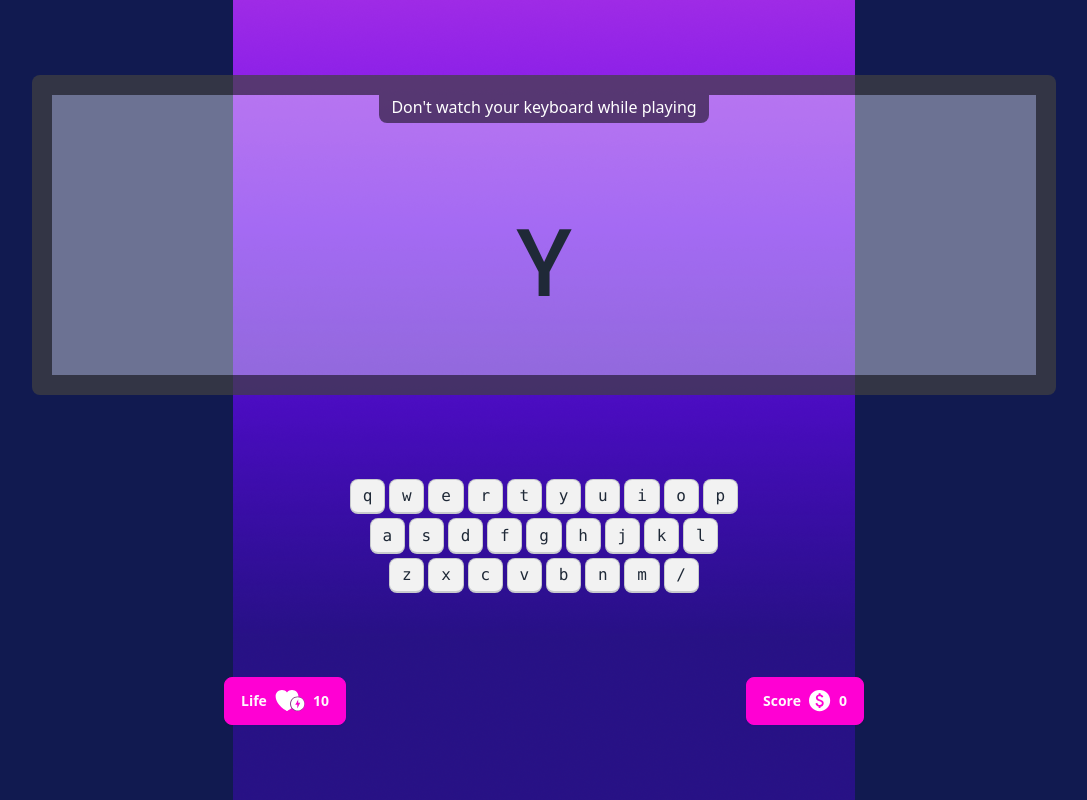
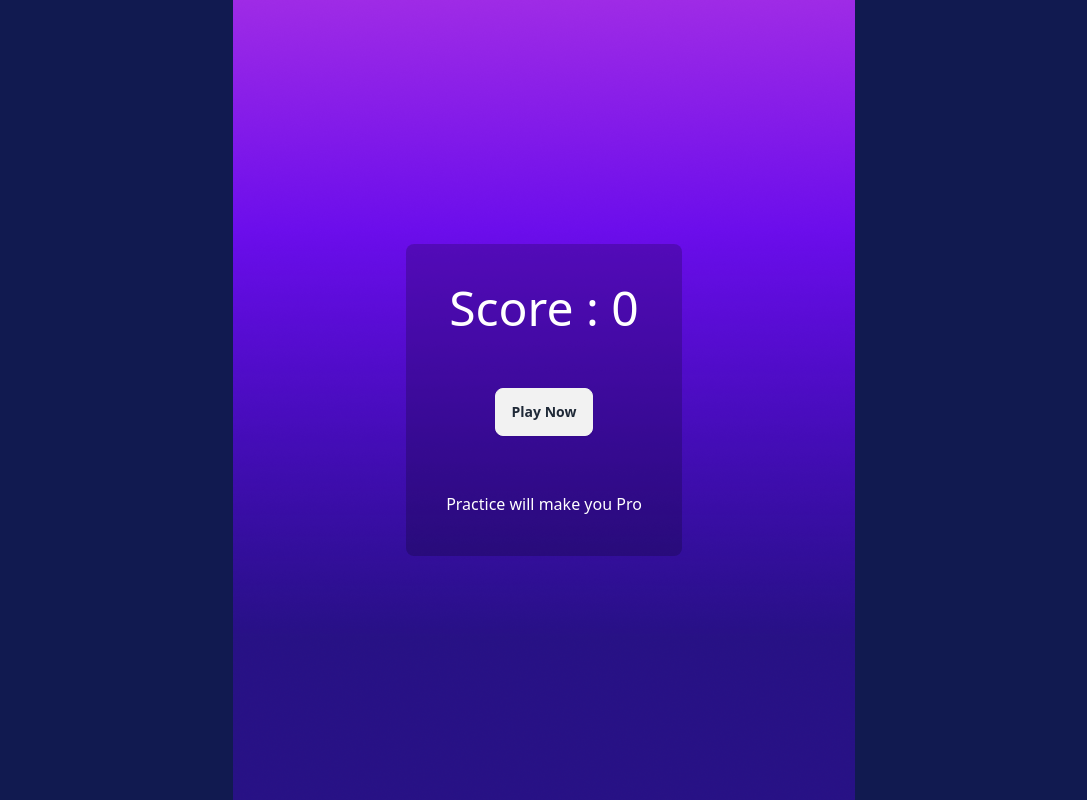
Before and after one commit to RonySorkerr/alpha_Clash, a plain HTML site: page index.html in a window 1280 px wide. Shown: the whole page, without its empty margins (96-1183 px from the left). Drawn offline with nearby package versions, Linux system fonts and the light colour scheme.

Commit message:
score scene added

```diff
--- a/index.html
+++ b/index.html
@@ -30,7 +30,7 @@
         <!-- home section ends -->
 
         <!-- playground screen -->
-        <section>
+        <section class="hidden">
             <div class="flex flex-col gap-20 justify-center items-center min-h-screen">
                 <div class="artboard artboard-horizontal phone-6 bg-[#ffffff62] border-[20px] rounded-lg border-[#00000086]">
                     <div class="flex justify-center">
@@ -96,8 +96,16 @@
         <!--  -->
 
 
-        <!--  -->
-        <section></section>
+        <!-- score sceen -->
+        <section>
+            <div class="text-white flex justify-center items-center flex-col  min-h-screen text-center">
+                <div class="space-y-14 bg-[#00000034] p-10 rounded-lg">
+                    <h1 class="text-5xl">Score : <span>0</span></h1>
+                    <button class="btn">Play Now</button>
+                    <p>Practice will make you Pro</p>
+                </div>
+            </div>
+        </section>
         <!--  -->
     </main>
 </body>
```
